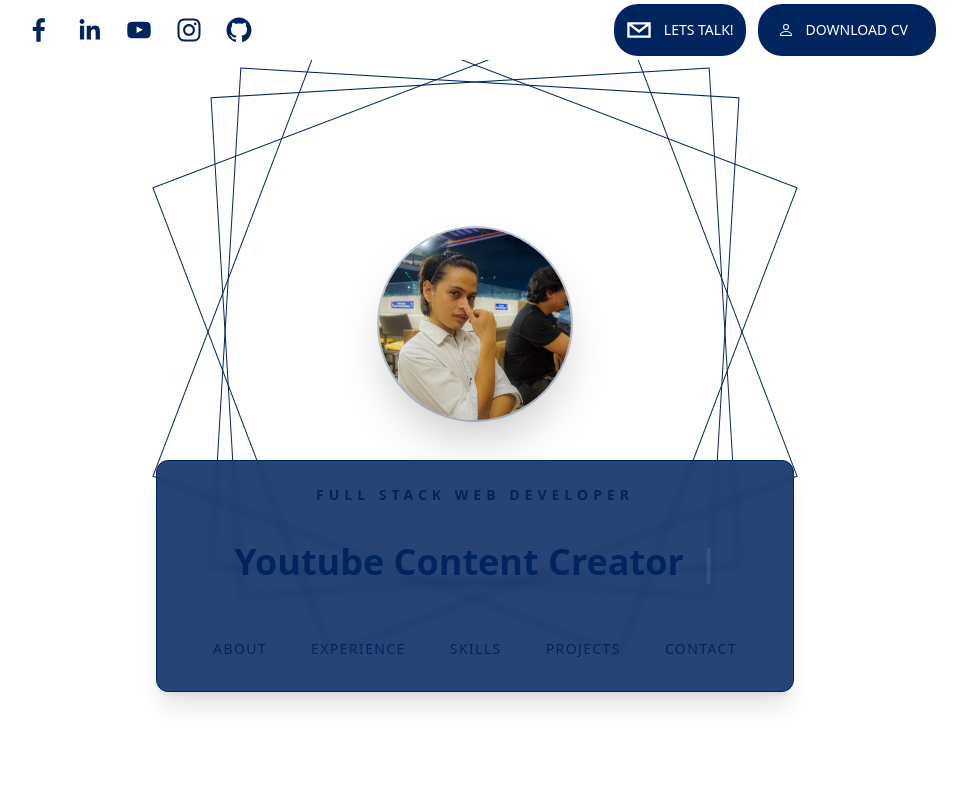
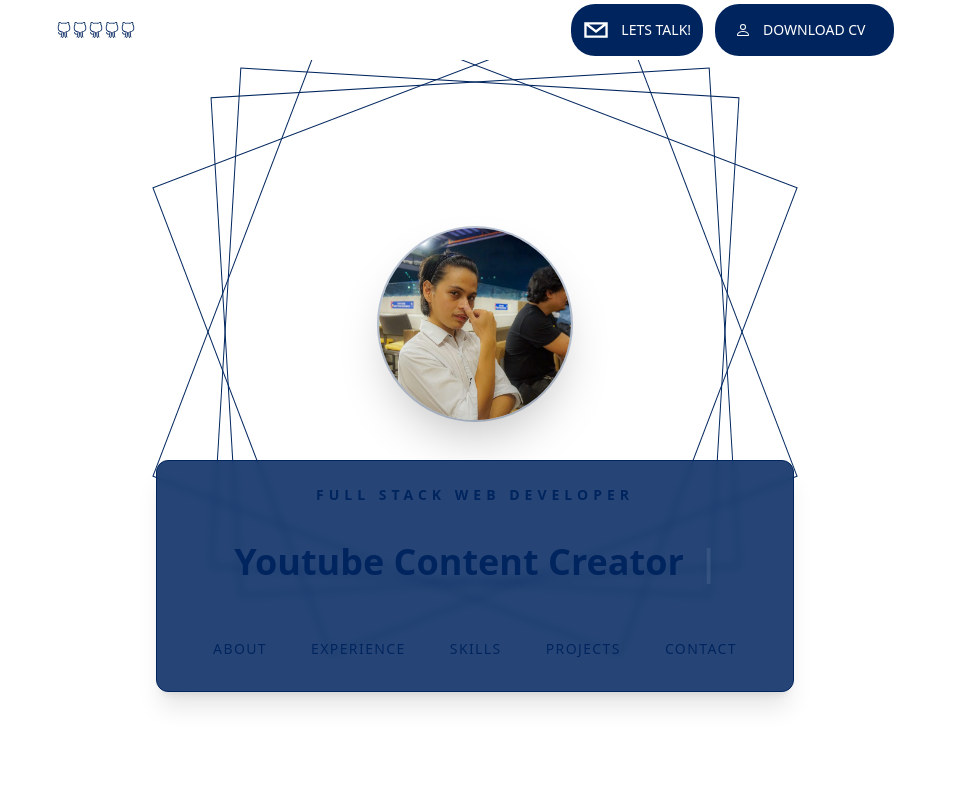
Before and after one commit to mgacrama211176/2023portfolio, a Next.js app: page / in a window 1280 px wide. Shown: the top 800 px of the page, without its empty margins (165-1132 px from the left). Built offline with nearby package versions, Linux system fonts and the light colour scheme.

Commit message:
fixed icons

```diff
--- a/components/Header.tsx
+++ b/components/Header.tsx
@@ -2,6 +2,7 @@ import React from "react";
 import { SocialIcon } from "react-social-icons";
 import { motion } from "framer-motion";
 import { BsPerson } from "react-icons/bs";
+import { SlSocialGithub } from "react-icons/sl";
 
 const Header = () => {
   return (
@@ -13,31 +14,25 @@ const Header = () => {
         animate={{ y: 0, opacity: 1, scale: 1 }}
         transition={{ duration: 1.5 }}
       >
-        <SocialIcon
-          url="https://www.facebook.com/maruronu.gakurama.3/"
-          id="facebook"
-          fgColor="#00255E"
-          bgColor="transparent"
+        <SlSocialGithub
+          href="https://www.facebook.com/maruronu.gakurama.3/"
+          color="#00255E"
         />
-        <SocialIcon
-          url="https://www.linkedin.com/in/marlongacrama/"
-          fgColor="#00255E"
-          bgColor="transparent"
+        <SlSocialGithub
+          href="https://www.linkedin.com/in/marlongacrama/"
+          color="#00255E"
         />
-        <SocialIcon
-          url="https://www.youtube.com/channel/UCmewiMiq1dSV1vlX6CGs_aQ"
-          fgColor="#00255E"
-          bgColor="transparent"
+        <SlSocialGithub
+          href="https://www.youtube.com/channel/UCmewiMiq1dSV1vlX6CGs_aQ"
+          color="#00255E"
         />
-        <SocialIcon
-          url="https://www.instagram.com/gakurama_kun02/"
-          fgColor="#00255E"
-          bgColor="transparent"
+        <SlSocialGithub
+          href="https://www.instagram.com/gakurama_kun02/"
+          color="#00255E"
         />
-        <SocialIcon
-          url="https://github.com/mgacrama211176"
-          fgColor="#00255E"
-          bgColor="transparent"
+        <SlSocialGithub
+          href="https://github.com/mgacrama211176"
+          color="#00255E"
         />
       </motion.div>
 
```
